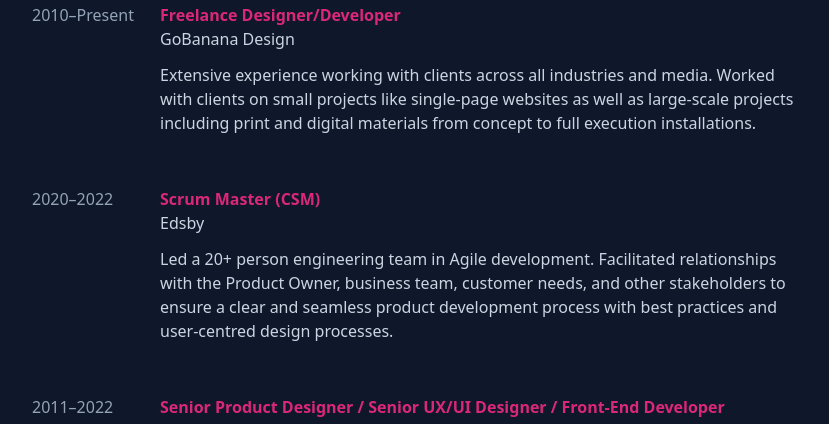
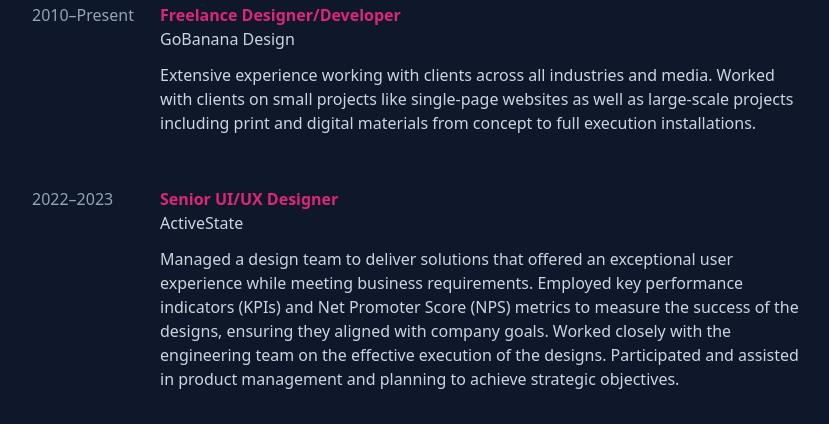
Before and after one commit to gobanana66/gobanana-ca, a Gatsby site: page / in a window 1280 px wide. Shown: the part 1039-1463 px from the top of the page, without its empty margins (224-1053 px from the left). Built offline with nearby package versions, Linux system fonts and the light colour scheme; Gatsby itself is replaced by a stand-in of ours.

Commit message:
resume update

```diff
--- a/src/pages/index.js
+++ b/src/pages/index.js
@@ -12,6 +12,13 @@ const resume = [
     company: "GoBanana Design",
     description:
       "Extensive experience working with clients across all industries and media. Worked with clients on small projects like single-page websites as well as large-scale projects including print and digital materials from concept to full execution installations."
+  },
+  {
+    year: "2022–2023",
+    title: "Senior UI/UX Designer",
+    company: "ActiveState",
+    description:
+      "Managed a design team to deliver solutions that offered an exceptional user experience while meeting business requirements. Employed key performance indicators (KPIs) and Net Promoter Score (NPS) metrics to measure the success of the designs, ensuring they aligned with company goals. Worked closely with the engineering team on the effective execution of the designs. Participated and assisted in product management and planning to achieve strategic objectives."
   },
   {
     year: "2020–2022",
```
